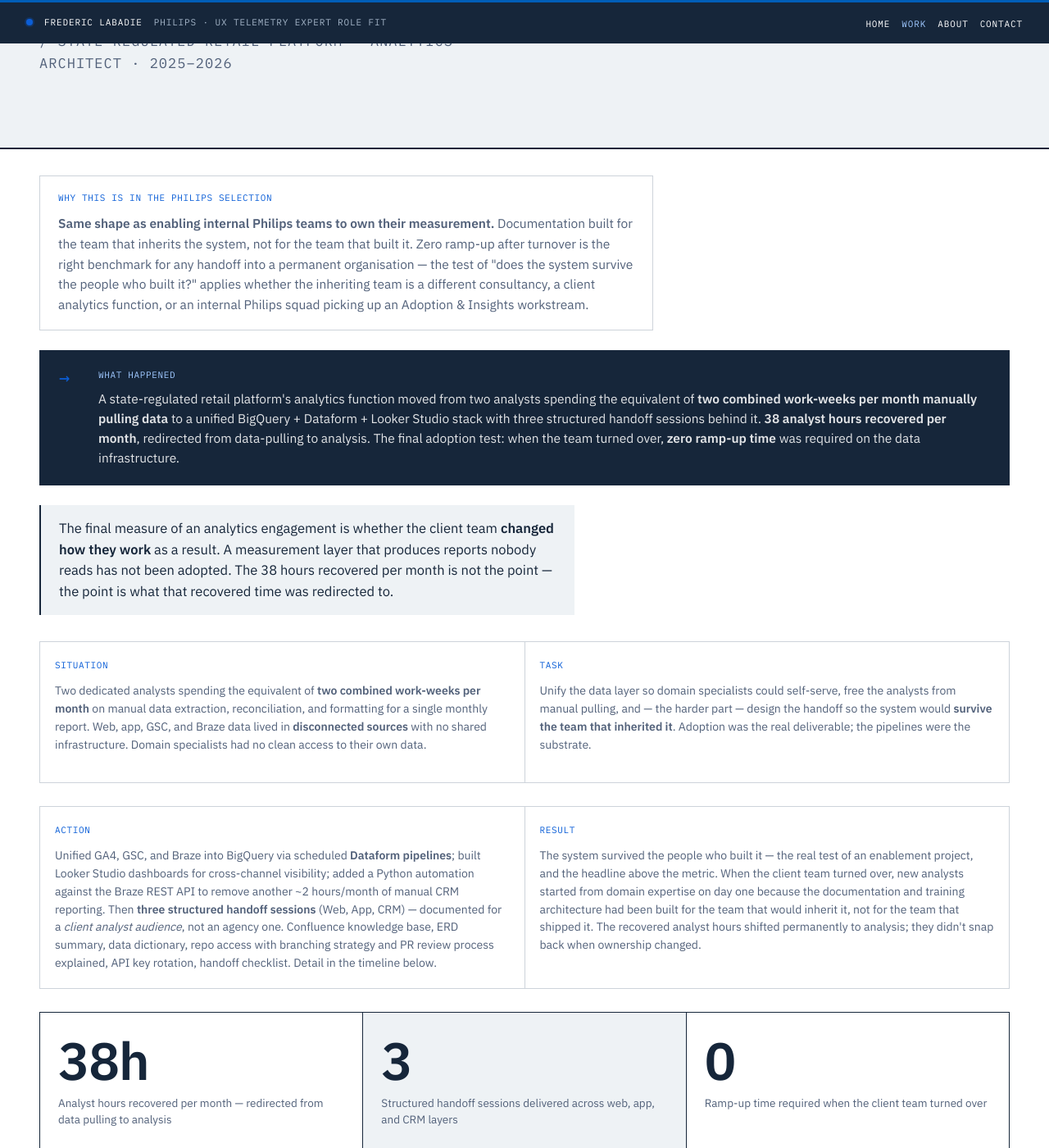
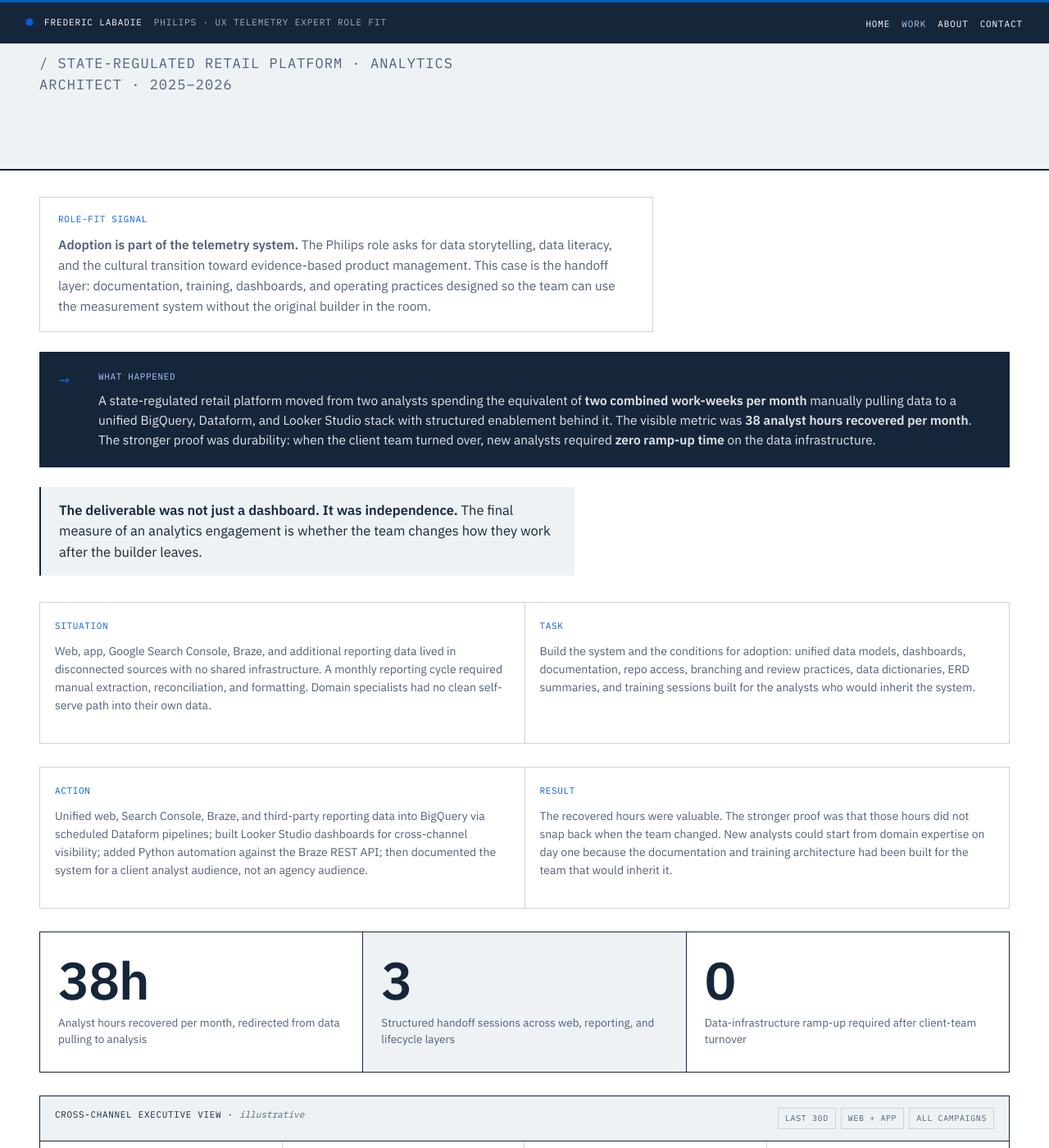
Before and after one commit to fredericlabadie/fredericlabadie.github.io, a Jekyll site: the page built from philips/work/sslp-enablement.html, in a window 1280 px wide and 1400 px high, scrolled down 437 px. Shown: the whole window at 82% size. Built offline with Jekyll 4.4.1, drawn with Linux system fonts in a browser that asks for light colours; comment, search, counter and statistics services are not loaded; some of the changed text lies outside the part shown.

Commit message:
Align Philips enablement case with main case voice

```diff
--- a/philips/work/sslp-enablement.html
+++ b/philips/work/sslp-enablement.html
@@ -3,11 +3,11 @@ layout: philips
 philips_nav: work
 skip_link: "#case"
 skip_label: "Skip to case"
-title: "The system survived the people who built it &mdash; case study &mdash; Philips role fit"
-description: "Greenfield UX telemetry across web, app, and CRM &mdash; then a structured handoff designed so the client team could maintain and extend it independently. Same shape as enabling internal Philips teams to own their measurement."
+title: "The reporting layer survived the people who built it &mdash; case study"
+description: "A BigQuery, Dataform, and Looker Studio reporting build that replaced recurring manual report pulls, recovered 38 analyst hours per month, and survived client-team turnover through structured handoff."
 og_type: article
-og_title: "The system survived the people who built it &mdash; for the Philips brief"
-og_description: "Greenfield UX telemetry plus a structured handoff designed for independence."
+og_title: "The reporting layer survived the people who built it"
+og_description: "BigQuery-to-Looker Studio reporting infrastructure that recovered 38 analyst hours per month and survived client-team turnover."
 og_url: "https://fredericlabadie.com/philips/work/sslp-enablement.html"
 ---
 
@@ -15,19 +15,15 @@ og_url: "https://fredericlabadie.com/philips/work/sslp-enablement.html"
       <section class="page-intro hero">
         <div class="container">
           <p class="eyebrow">
-            Case study &middot; for the Philips brief &middot; Topic 05 &middot;
-            Adoption &amp; Cultural Transition
+            Case study &middot; Path 05 &middot; Adoption &amp; cultural transition
           </p>
-          <h1>The system survived the people who built it.</h1>
+          <h1>The reporting layer survived the people who built it.</h1>
           <p class="hero-subtitle">
-            Greenfield UX telemetry across web, app, and CRM &mdash; then a
-            structured handoff designed so the client team could maintain and
-            extend it independently.
+            A BigQuery, Dataform, and Looker Studio reporting build replaced recurring manual report pulls, then a structured handoff made the system maintainable by the client team.
           </p>
           <p class="case-meta" style="margin-top: 28px">
             <span class="case-context"
-              >/ State-regulated retail platform &middot; analytics architect
-              &middot; 2025&ndash;2026</span
+              >/ State-regulated retail platform &middot; analytics architect &middot; 2025&ndash;2026</span
             >
           </p>
         </div>
@@ -37,21 +33,10 @@ og_url: "https://fredericlabadie.com/philips/work/sslp-enablement.html"
         <div class="section-body">
           <div class="container">
             <div class="callout">
-              <div class="callout-label">
-                Why this is in the Philips selection
-              </div>
+              <div class="callout-label">Role-fit signal</div>
               <div class="callout-body">
-                <strong
-                  >Same shape as enabling internal Philips teams to own their
-                  measurement.</strong
-                >
-                Documentation built for the team that inherits the system, not
-                for the team that built it. Zero ramp-up after turnover is the
-                right benchmark for any handoff into a permanent organisation
-                &mdash; the test of "does the system survive the people who
-                built it?" applies whether the inheriting team is a different
-                consultancy, a client analytics function, or an internal Philips
-                squad picking up an Adoption &amp; Insights workstream.
+                <strong>Adoption is part of the telemetry system.</strong>
+                The Philips role asks for data storytelling, data literacy, and the cultural transition toward evidence-based product management. This case is the handoff layer: documentation, training, dashboards, and operating practices designed so the team can use the measurement system without the original builder in the room.
               </div>
             </div>
 
@@ -60,52 +45,26 @@ og_url: "https://fredericlabadie.com/philips/work/sslp-enablement.html"
               <div>
                 <div class="outcome-title">What happened</div>
                 <div class="outcome-body">
-                  A state-regulated retail platform's analytics function moved
-                  from two analysts spending the equivalent of
-                  <strong
-                    >two combined work-weeks per month manually pulling
-                    data</strong
-                  >
-                  to a unified BigQuery + Dataform + Looker Studio stack with
-                  three structured handoff sessions behind it.
-                  <strong>38 analyst hours recovered per month</strong>,
-                  redirected from data-pulling to analysis. The final adoption
-                  test: when the team turned over,
-                  <strong>zero ramp-up time</strong> was required on the data
-                  infrastructure.
+                  A state-regulated retail platform moved from two analysts spending the equivalent of <strong>two combined work-weeks per month</strong> manually pulling data to a unified BigQuery, Dataform, and Looker Studio stack with structured enablement behind it. The visible metric was <strong>38 analyst hours recovered per month</strong>. The stronger proof was durability: when the client team turned over, new analysts required <strong>zero ramp-up time</strong> on the data infrastructure.
                 </div>
               </div>
             </div>
 
             <div class="case-argument">
-              The final measure of an analytics engagement is whether the client
-              team <strong>changed how they work</strong> as a result. A
-              measurement layer that produces reports nobody reads has not been
-              adopted. The 38 hours recovered per month is not the point &mdash;
-              the point is what that recovered time was redirected to.
+              <strong>The deliverable was not just a dashboard. It was independence.</strong> The final measure of an analytics engagement is whether the team changes how they work after the builder leaves.
             </div>
 
             <div class="card-row card-row-2">
               <div class="card">
                 <div class="card-label">Situation</div>
                 <div class="card-body">
-                  Two dedicated analysts spending the equivalent of
-                  <strong>two combined work-weeks per month</strong> on manual
-                  data extraction, reconciliation, and formatting for a single
-                  monthly report. Web, app, GSC, and Braze data lived in
-                  <strong>disconnected sources</strong> with no shared
-                  infrastructure. Domain specialists had no clean access to
-                  their own data.
+                  Web, app, Google Search Console, Braze, and additional reporting data lived in disconnected sources with no shared infrastructure. A monthly reporting cycle required manual extraction, reconciliation, and formatting. Domain specialists had no clean self-serve path into their own data.
                 </div>
               </div>
               <div class="card">
                 <div class="card-label">Task</div>
                 <div class="card-body">
-                  Unify the data layer so domain specialists could self-serve,
-                  free the analysts from manual pulling, and &mdash; the harder
-                  part &mdash; design the handoff so the system would
-                  <strong>survive the team that inherited it</strong>. Adoption
-                  was the real deliverable; the pipelines were the substrate.
+                  Build the system and the conditions for adoption: unified data models, dashboards, documentation, repo access, branching and review practices, data dictionaries, ERD summaries, and training sessions built for the analysts who would inherit the system.
                 </div>
               </div>
             </div>
@@ -114,31 +73,13 @@ og_url: "https://fredericlabadie.com/philips/work/sslp-enablement.html"
               <div class="card amber">
                 <div class="card-label">Action</div>
                 <div class="card-body">
-                  Unified GA4, GSC, and Braze into BigQuery via scheduled
-                  <strong>Dataform pipelines</strong>; built Looker Studio
-                  dashboards for cross-channel visibility; added a Python
-                  automation against the Braze REST API to remove another ~2
-                  hours/month of manual CRM reporting. Then
-                  <strong>three structured handoff sessions</strong> (Web, App,
-                  CRM) &mdash; documented for a
-                  <em>client analyst audience</em>, not an agency one.
-                  Confluence knowledge base, ERD summary, data dictionary, repo
-                  access with branching strategy and PR review process
-                  explained, API key rotation, handoff checklist. Detail in the
-                  timeline below.
+                  Unified web, Search Console, Braze, and third-party reporting data into BigQuery via scheduled Dataform pipelines; built Looker Studio dashboards for cross-channel visibility; added Python automation against the Braze REST API; then documented the system for a client analyst audience, not an agency audience.
                 </div>
               </div>
               <div class="card accent">
                 <div class="card-label">Result</div>
                 <div class="card-body">
-                  The system survived the people who built it &mdash; the real
-                  test of an enablement project, and the headline above the
-                  metric. When the client team turned over, new analysts started
-                  from domain expertise on day one because the documentation and
-                  training architecture had been built for the team that would
-                  inherit it, not for the team that shipped it. The recovered
-                  analyst hours shifted permanently to analysis; they didn't
-                  snap back when ownership changed.
+                  The recovered hours were valuable. The stronger proof was that those hours did not snap back when the team changed. New analysts could start from domain expertise on day one because the documentation and training architecture had been built for the team that would inherit it.
                 </div>
               </div>
             </div>
@@ -147,26 +88,23 @@ og_url: "https://fredericlabadie.com/philips/work/sslp-enablement.html"
               <div class="metric">
                 <div class="metric-value">38h</div>
                 <div class="metric-label">
-                  Analyst hours recovered per month &mdash; redirected from data
-                  pulling to analysis
+                  Analyst hours recovered per month, redirected from data pulling to analysis
                 </div>
               </div>
               <div class="metric">
                 <div class="metric-value">3</div>
                 <div class="metric-label">
-                  Structured handoff sessions delivered across web, app, and CRM
-                  layers
+                  Structured handoff sessions across web, reporting, and lifecycle layers
                 </div>
               </div>
               <div class="metric">
                 <div class="metric-value">0</div>
                 <div class="metric-label">
-                  Ramp-up time required when the client team turned over
+                  Data-infrastructure ramp-up required after client-team turnover
                 </div>
               </div>
             </div>
 
-            <!-- Dashboard mockup -->
             <div class="dash-mock" aria-label="Illustrative dashboard mockup">
               <div class="dash-mock-head">
                 <div class="dash-mock-title">
@@ -219,49 +157,27 @@ og_url: "https://fredericlabadie.com/philips/work/sslp-enablement.html"
                   <div class="dash-mock-bar alt" style="height: 62%"></div>
                 </div>
                 <div class="dash-mock-bar-labels">
-                  <span>W1</span><span>W1</span><span>W2</span><span>W2</span
-                  ><span>W3</span><span>W3</span><span>W4</span><span>W4</span
-                  ><span>W5</span><span>W5</span><span>W6</span><span>W6</span>
+                  <span>W1</span><span>W1</span><span>W2</span><span>W2</span><span>W3</span><span>W3</span><span>W4</span><span>W4</span><span>W5</span><span>W5</span><span>W6</span><span>W6</span>
                 </div>
                 <div class="dash-mock-funnel">
                   <div class="dash-mock-funnel-row">
                     <span>Browse</span>
-                    <div class="dash-mock-funnel-bar">
-                      <div
-                        class="dash-mock-funnel-fill"
-                        style="width: 100%"
-                      ></div>
-                    </div>
+                    <div class="dash-mock-funnel-bar"><div class="dash-mock-funnel-fill" style="width: 100%"></div></div>
                     <span class="dash-mock-funnel-value">100%</span>
                   </div>
                   <div class="dash-mock-funnel-row">
                     <span>Add to cart</span>
-                    <div class="dash-mock-funnel-bar">
-                      <div
-                        class="dash-mock-funnel-fill"
-                        style="width: 42%"
-                      ></div>
-                    </div>
+                    <div class="dash-mock-funnel-bar"><div class="dash-mock-funnel-fill" style="width: 42%"></div></div>
                     <span class="dash-mock-funnel-value">42%</span>
                   </div>
                   <div class="dash-mock-funnel-row">
                     <span>Checkout</span>
-                    <div class="dash-mock-funnel-bar">
-                      <div
-                        class="dash-mock-funnel-fill"
-                        style="width: 28%"
-                      ></div>
-                    </div>
+                    <div class="dash-mock-funnel-bar"><div class="dash-mock-funnel-fill" style="width: 28%"></div></div>
                     <span class="dash-mock-funnel-value">28%</span>
                   </div>
                   <div class="dash-mock-funnel-row">
                     <span>Purchase</span>
-                    <div class="dash-mock-funnel-bar">
-                      <div
-                        class="dash-mock-funnel-fill"
-                        style="width: 19%"
-                      ></div>
-                    </div>
+                    <div class="dash-mock-funnel-bar"><div class="dash-mock-funnel-fill" style="width: 19%"></div></div>
                     <span class="dash-mock-funnel-value">19%</span>
                   </div>
                 </div>
@@ -272,84 +188,55 @@ og_url: "https://fredericlabadie.com/philips/work/sslp-enablement.html"
               <div class="timeline-item">
                 <div class="timeline-label">Before</div>
                 <div class="timeline-title">
-                  Two dedicated analysts. One monthly report. Two combined
-                  work-weeks of manual data pulling per cycle.
+                  Two dedicated analysts. One monthly report. Two combined work-weeks of manual data pulling per cycle.
                 </div>
                 <div class="timeline-body">
-                  Web, app, GSC, and Braze data lived in disconnected sources
-                  with no shared infrastructure. Each monthly cycle required
-                  manual extraction, reconciliation, and formatting. Domain
-                  specialists had no clean access to their own data.
+                  Web, app, Search Console, and Braze data lived in disconnected sources. Each monthly cycle required manual extraction, reconciliation, and formatting.
                 </div>
               </div>
               <div class="timeline-item">
                 <div class="timeline-label">Build</div>
                 <div class="timeline-title">
-                  GA4, GSC, and Braze unified into BigQuery via scheduled
-                  Dataform pipelines. Looker Studio dashboards for cross-channel
-                  visibility.
+                  BigQuery, Dataform, and Looker Studio created the maintained reporting layer.
                 </div>
                 <div class="timeline-body">
-                  Domain specialists gained direct self-serve access to their
-                  own data. The two dedicated analysts recovered 38 hours per
-                  month. A Braze REST API automation eliminated a further 2
-                  hours/month of manual CRM reporting.
+                  Domain specialists gained direct self-serve access to their own data. A Braze REST API automation removed another recurring CRM reporting task.
                 </div>
               </div>
               <div class="timeline-item">
-                <div class="timeline-label">
-                  Handoff &middot; Session 1 &mdash; Web
-                </div>
+                <div class="timeline-label">Handoff 1</div>
                 <div class="timeline-title">
-                  GTM container structure, GA4 event taxonomy, Looker Studio
-                  architecture, BigQuery web pipeline &mdash; end to end.
+                  Web: GTM structure, GA4 event taxonomy, Looker Studio architecture, BigQuery pipeline.
                 </div>
                 <div class="timeline-body">
-                  Documented for a client analyst audience, not an agency one.
-                  Operational clarity over technical depth. Every procedure
-                  needed to run a monthly cycle independently, written for the
-                  team that would inherit it.
+                  Documented for a client analyst audience. Operational clarity over technical performance.
                 </div>
               </div>
               <div class="timeline-item">
-                <div class="timeline-label">
-                  Handoff &middot; Session 2 &mdash; App
-                </div>
+                <div class="timeline-label">Handoff 2</div>
                 <div class="timeline-title">
-                  Firebase SDK patterns, GA4 DebugView for QA, BigQuery app
-                  pipeline schema, production SQL walkthrough line by line.
+                  App and reporting: SDK patterns, GA4 DebugView, BigQuery schema, production SQL walkthrough.
                 </div>
                 <div class="timeline-body">
-                  Repo access granted, branching strategy and PR review process
-                  explained. The client team could validate new events before
-                  production deployment without an external dependency.
+                  Repo access, branching strategy, and PR review process were explained so the client team could validate new events independently.
                 </div>
               </div>
               <div class="timeline-item">
-                <div class="timeline-label">
-                  Handoff &middot; Session 3 &mdash; CRM
-                </div>
+                <div class="timeline-label">Handoff 3</div>
                 <div class="timeline-title">
-                  Braze dashboard orientation, Python automation walkthrough,
-                  API key rotation, handoff checklist.
+                  CRM: Braze dashboard orientation, Python automation walkthrough, API key rotation, checklist.
                 </div>
                 <div class="timeline-body">
-                  Confluence knowledge base, ERD summary, and data dictionary.
-                  Everything documented to support a team that had never owned
-                  this infrastructure before.
+                  Confluence knowledge base, ERD summary, and data dictionary made the system legible to the inheriting team.
                 </div>
               </div>
               <div class="timeline-item">
                 <div class="timeline-label">Adoption test</div>
                 <div class="timeline-title">
-                  Team turnover. New analysts onboarded. Zero ramp-up time on
-                  data infrastructure.
+                  Team turnover. New analysts onboarded. Zero ramp-up time on data infrastructure.
                 </div>
                 <div class="timeline-body">
-                  The final test of any analytics engagement: does the system
-                  survive the people who built it? The documentation and
-                  training architecture meant new team members could start from
-                  domain expertise on day one.
+                  The system survived the people who built it.
                 </div>
               </div>
             </div>
@@ -373,40 +260,26 @@ og_url: "https://fredericlabadie.com/philips/work/sslp-enablement.html"
           <div class="container">
             <p class="section-eyebrow">Next</p>
             <h2 class="section-heading">
-              More from the Philips selection &middot; or get in touch.
+              More from the Philips selection, or get in touch.
             </h2>
 
             <div class="deeper deeper-three">
               <a class="deeper-card" href="/philips/work/">
                 <span class="deeper-label">More cases</span>
-                <span class="deeper-title"
-                  >Philips selection &mdash;
-                  <em>ten cases, six topics</em>.</span
-                >
-                <span class="deeper-body"
-                  >The curated case library, mapped against the UX Telemetry
-                  Expert brief.</span
-                >
+                <span class="deeper-title">Philips selection &mdash; <em>ten cases, six evidence paths</em>.</span>
+                <span class="deeper-body">The curated case library mapped against the UX Telemetry Expert role.</span>
                 <span class="deeper-cta">Open the selection &rarr;</span>
               </a>
-              <a class="deeper-card" href="/philips/about/">
-                <span class="deeper-label">About</span>
-                <span class="deeper-title">Bio, skills, certifications.</span>
-                <span class="deeper-body"
-                  >The longer version &mdash; methodology, credentials, and the
-                  clinical-domain calibration paragraph.</span
-                >
-                <span class="deeper-cta">Read more &rarr;</span>
+              <a class="deeper-card" href="/philips/work/pipeline-optimization.html">
+                <span class="deeper-label">Adjacent case</span>
+                <span class="deeper-title">The second-pass cost optimisation.</span>
+                <span class="deeper-body">BigQuery pipeline redesign after the reporting layer was live: repeated scans collapsed, intermediate tables retired, and scheduled-query cost cut roughly in half.</span>
+                <span class="deeper-cta">Read adjacent case &rarr;</span>
               </a>
               <a class="deeper-card" href="/philips/contact/">
                 <span class="deeper-label">Get in touch</span>
-                <span class="deeper-title"
-                  >Contact &mdash; <em>channels &amp; context</em>.</span
-                >
-                <span class="deeper-body"
-                  >Email, LinkedIn, GitHub, the CV. Pre-filled subject for role
-                  579397.</span
-                >
+                <span class="deeper-title">Contact &mdash; channels and context.</span>
+                <span class="deeper-body">Email, LinkedIn, GitHub, CV, and a pre-filled subject for role 579397.</span>
                 <span class="deeper-cta">Open contact page &rarr;</span>
               </a>
             </div>
```
